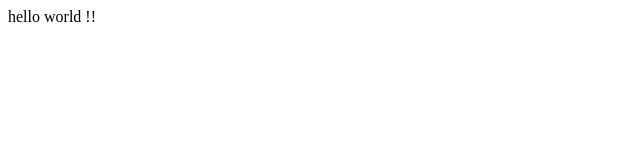
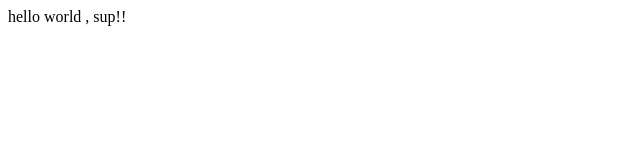
Before and after one commit to imedits/demo, a plain HTML site: page index.html in a window 1280 px wide. Shown: the full height of the page, 0-640 px from the left. Drawn offline with Linux system fonts and the light colour scheme.

Commit message:
trying html chnage

```diff
--- a/index.html
+++ b/index.html
@@ -1,5 +1,5 @@
 <html>
 <body>
-hello world !!
+hello world , sup!!
 </body>
 </html>
```
